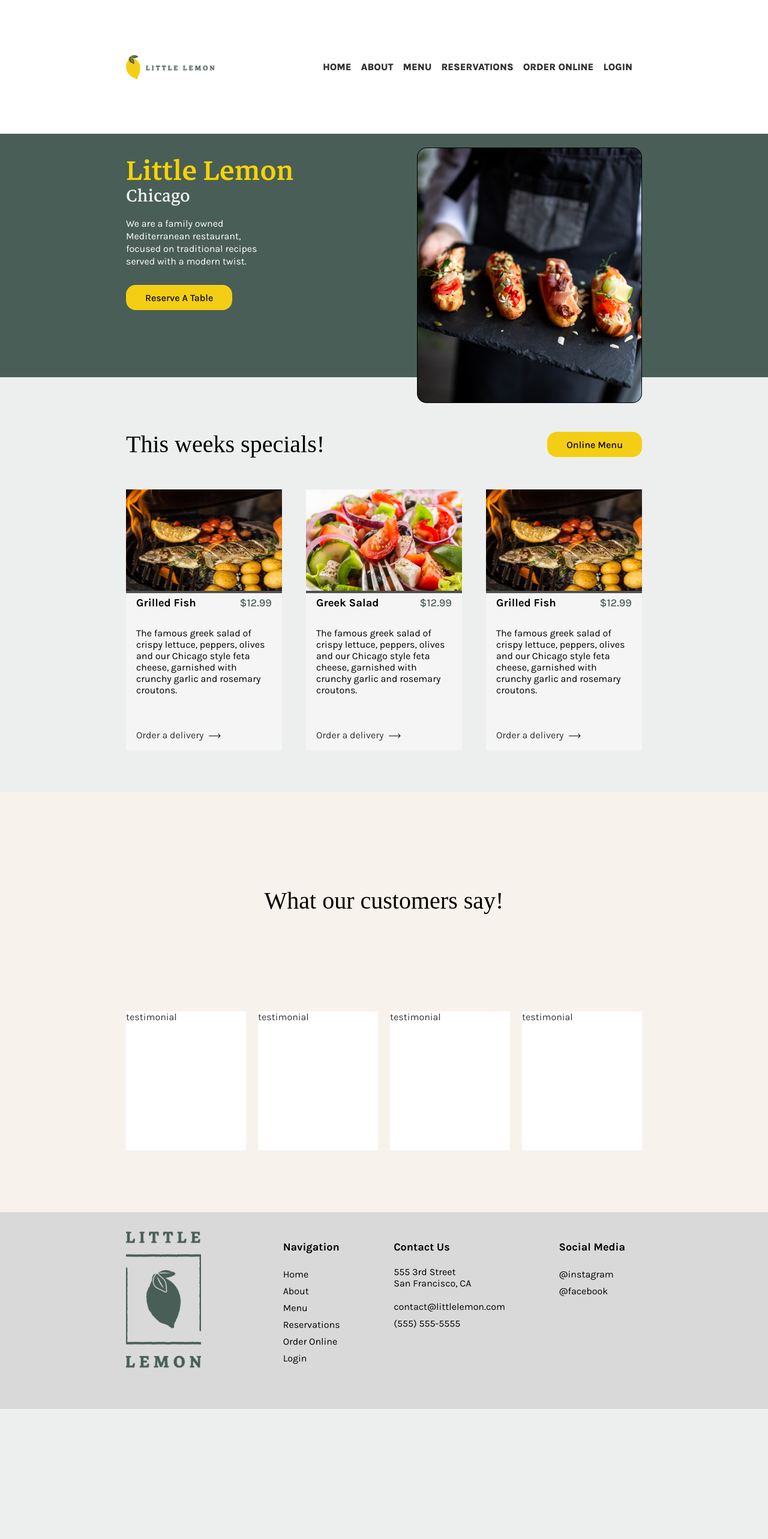
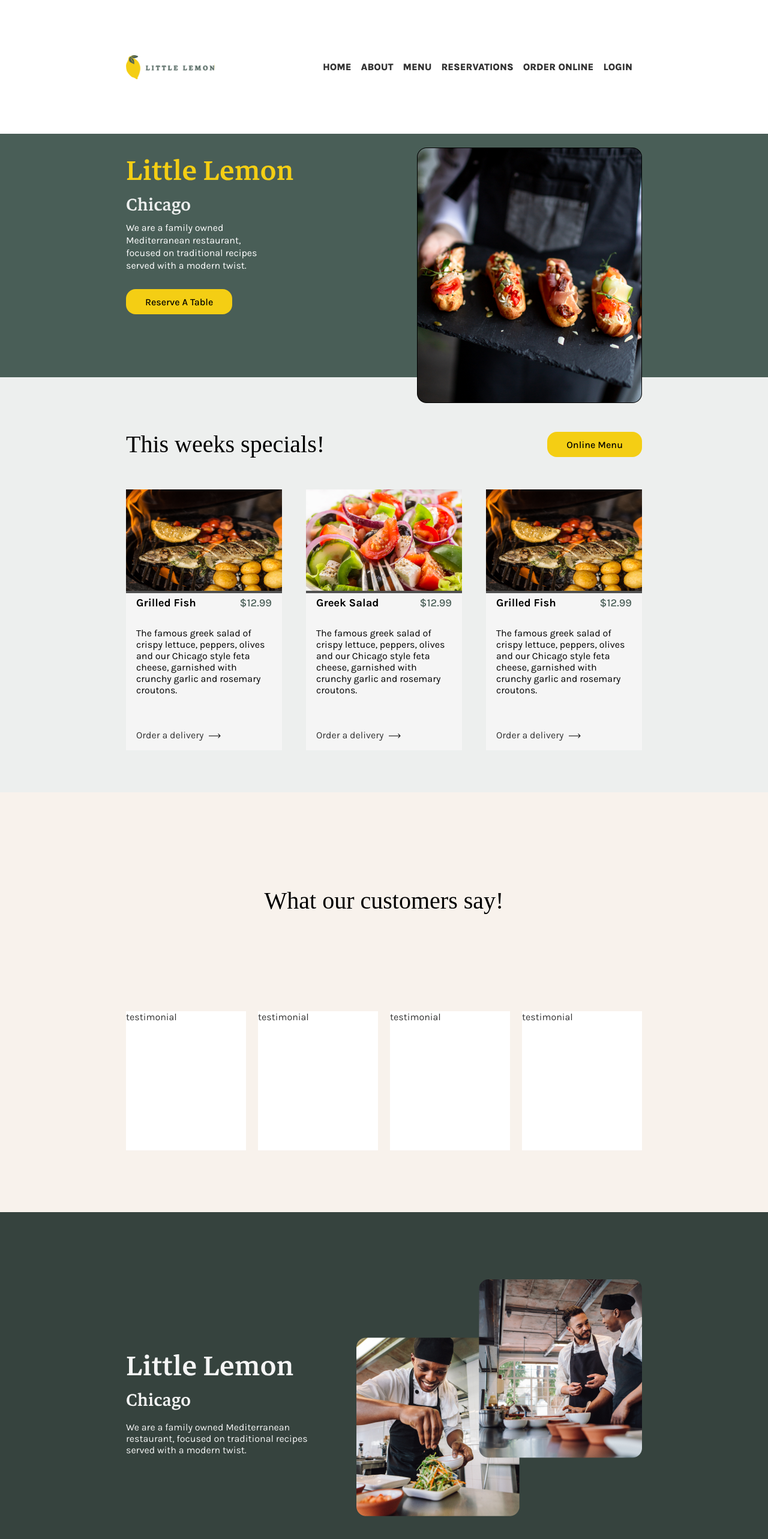
Before and after one commit to kate-mills/little-lemon-capstone, a React (Create React App) app: page / in a window 1280 px wide. Shown: the top 2566 px of the page at 60% size. Before the commit the page ends 2349 px from the top, so only its background shows below. Built offline with nearby package versions, Linux system fonts and the light colour scheme; a web font is replaced by a local one.

Commit message:
Wrap Hero w/BlockBg

```diff
--- a/src/components/Hero.js
+++ b/src/components/Hero.js
@@ -1,22 +1,21 @@
 import * as React from 'react'
-import heroTitle from '../assets/hero-title.svg'
 import heroImg from '../assets/hero-img.png'
 import ButtonLink from './ButtonLink'
+import HeroTitle from './HeroTitle'
 
 import styles from '../assets/css/hero.module.css'
 
 const Hero = () => {
   return (
-
     <article id={styles.hero}>
       <div className={styles.heroTextWrapper}>
-        <img src={heroTitle} width="302" alt="Little Lemon, Chicago" />
+        <HeroTitle color1="var(--clr-primary-2)" color2="var(--clr-highlight-2)" />
         <p>
           We are a family owned Mediterranean restaurant, focused on traditional
           recipes served with a modern twist.
         </p>
 
-    <ButtonLink text='Reserve a Table' href="/" />
+        <ButtonLink text="Reserve a Table" href="/" />
       </div>
       <div className={styles.heroImg}>
         <img src={heroImg} alt="" />
--- a/src/pages/HomePage.js
+++ b/src/pages/HomePage.js
@@ -3,6 +3,8 @@ import Hero from '../components/Hero'
 import Specials from '../components/Specials'
 import Testimonials from '../components/Testimonials'
 import BlockBg from '../components/BlockBg'
+
+import About from '../components/About'
 
 const HomePage = () => {
   return (
@@ -10,14 +12,15 @@ const HomePage = () => {
       <BlockBg bgColor="var(--clr-primary-1)">
         <Hero />
       </BlockBg>
-
       <BlockBg bgColor="var(--clr-highlight-2)">
         <Specials />
       </BlockBg>
 
-      <BlockBg bgColor="#f8f2ec" style={{}}>
+      <BlockBg bgColor="#f8f2ec">
         <Testimonials />
       </BlockBg>
+
+    <About/>
     </>
   )
 }
```
